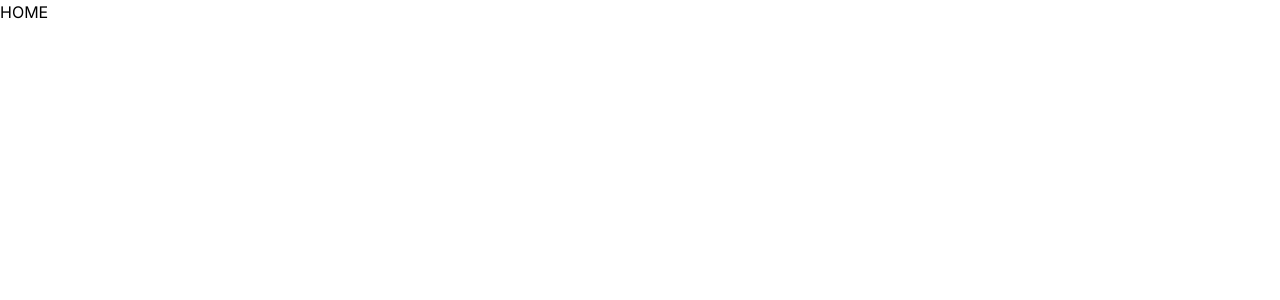
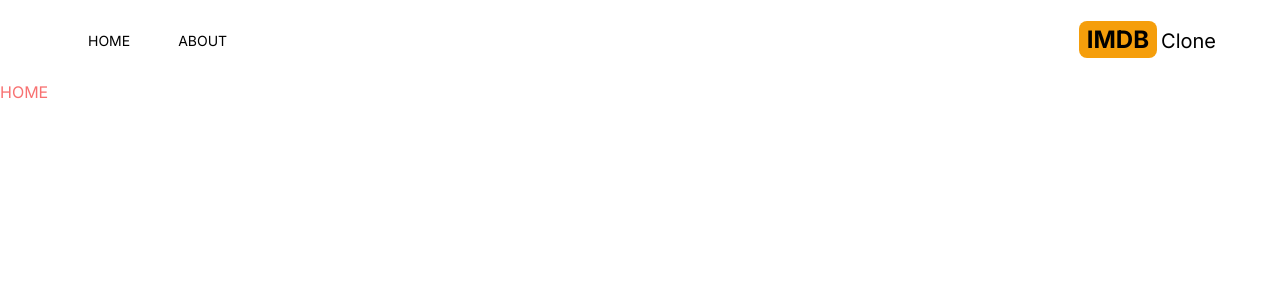
Before and after one commit to sung34/imdb, a Next.js app: page / in a window 1280 px wide. Shown: the top 300 px of the page. Built offline with nearby package versions, Linux system fonts and the light colour scheme.

Commit message:
feat: Added Header

```diff
--- a/package.json
+++ b/package.json
@@ -16,6 +16,7 @@
     "postcss": "8.4.23",
     "react": "18.2.0",
     "react-dom": "18.2.0",
+    "react-icons": "^4.8.0",
     "tailwindcss": "3.3.2"
   }
 }
--- a/src/app/layout.js
+++ b/src/app/layout.js
@@ -1,3 +1,4 @@
+import Header from '@/components/Header'
 import './globals.css'
 import { Inter } from 'next/font/google'
 
@@ -11,7 +12,10 @@
 export default function RootLayout({ children }) {
   return (
     <html lang="en">
-      <body className={inter.className}>{children}</body>
+      <body className={inter.className}>
+        {/* Header */}
+        <Header />
+        {children}</body>
     </html>
   )
 }
--- a/src/app/page.js
+++ b/src/app/page.js
@@ -2,6 +2,6 @@
 
 export default function Home() {
   return (
-  <h1>HOME</h1>
+  <h1 className='text-red-400'>HOME</h1>
   )
 }
--- /dev/null
+++ b/src/components/Header.jsx
@@ -0,0 +1,30 @@
+import React from "react";
+import MenuItem from "./MenuItem";
+import { AiFillHome } from "react-icons/ai";
+import { BsFillInfoCircleFill } from "react-icons/bs";
+import Link from "next/link";
+
+function Header() {
+  return (
+    <div className="flex justify-between py-6 mx-2 max-w-6xl sm:mx-auto items-center">
+      <div className="flex">
+        <MenuItem title={"HOME"} address={"/"} Icon={AiFillHome} />
+        <MenuItem
+          title={"ABOUT"}
+          address={"/about"}
+          Icon={BsFillInfoCircleFill}
+        />
+      </div>
+      <div className="">
+        <Link href="/">
+          <h2 className="text-2xl">
+            <span className="font-bold bg-amber-500 py-1 px-2 rounded-lg mr-1">IMDB</span>
+            <span className="text-xl hideen sm:inline">Clone</span>
+          </h2>
+        </Link>
+      </div>
+    </div>
+  );
+}
+
+export default Header;
--- /dev/null
+++ b/src/components/MenuItem.jsx
@@ -0,0 +1,15 @@
+import Link from "next/link";
+import React from "react";
+
+function MenuItem({ title, address, Icon }) {
+  return (
+    <div>
+      <Link className="mx-4 lg:mx-6 hover:text-amber-600" href={address}>
+        <Icon className="text-2xl sm:hidden mx-4" />
+        <p className="hidden sm:inline my-2 text-sm">{title}</p>
+      </Link>
+    </div>
+  );
+}
+
+export default MenuItem;
```
Also changed, not shown: 1 other file (tests, documents, lock files or other folders).
